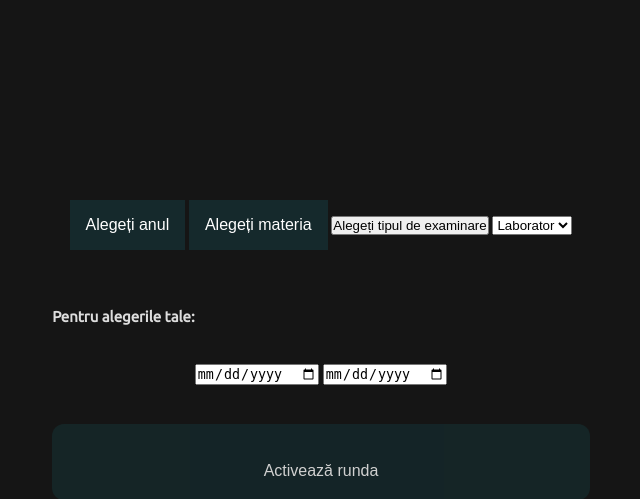
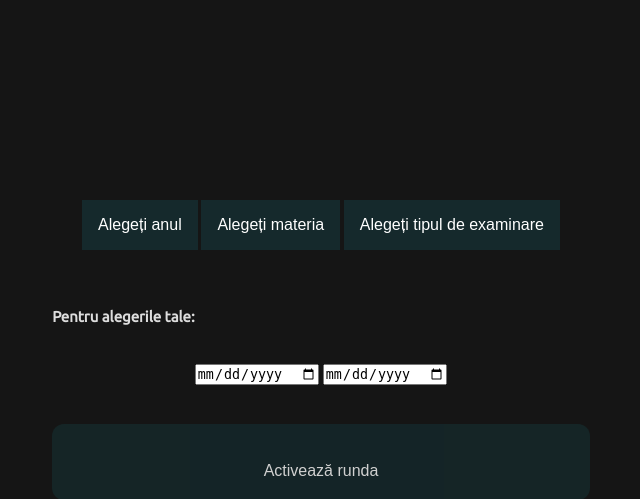
Before and after one commit to stefanamurarasu/ProGnosiX, a PHP site: template app/views/activate_round.view.html in a window 1280 px wide. Shown: the part 158-657 px from the top of the page, without its empty margins (319-959 px from the left). Run offline with PHP 8.4, Linux system fonts and the light colour scheme; the template is opened without the code that fills it, so the values that code supplies are empty.

Commit message:
add type examination

```diff
--- a/public/admin.css
+++ b/public/admin.css
@@ -59,6 +59,16 @@
     cursor: pointer;
 }
 
+.button-type{
+    background-color: #18cbde1c;
+    color: white;
+    padding: 16px;
+    font-size: 16px;
+    border: none;
+    cursor: pointer;
+
+}
+
 .button-group{
     background-color:#18cbde1c;
     color: white;
@@ -115,6 +125,15 @@
     z-index: 1;
 }
 
+.button-type-content{
+    display: none;
+    position: absolute;
+    background-color: #f9f9f9;
+    min-width: 160px;
+    box-shadow: 0px 8px 16px 0px rgba(0,0,0,0.2);
+    z-index: 1;
+}
+
 .button-group-content{
     display: none;
     position: absolute;
@@ -133,15 +152,6 @@
     z-index: 1;
 }
 
-.button-year-content a {
-    color: black;
-    padding: 12px 16px;
-    text-decoration: none;
-    display: block;
-}
-
-.button-year-content a:hover {background-color: #f1f1f1}
-
 .choose:hover .button-year-content {
     display: block;
 }
@@ -150,20 +160,19 @@
     background-color: #babdbe14;
 }
 
-.button-sgroup-content a {
-    color: black;
-    padding: 12px 16px;
-    text-decoration: none;
-    display: block;
-}
-
-.button-sgroup-content a:hover {background-color: #f1f1f1}
-
 .choose_1:hover .button-sgroup-content {
     display: block;
 }
 
 .choose_1:hover .button-sgroup {
+    background-color: #babdbe14;
+}
+
+.choose_2:hover .button-type-content {
+    display: block;
+}
+
+.choose_2:hover .button-type {
     background-color: #babdbe14;
 }
 
```
